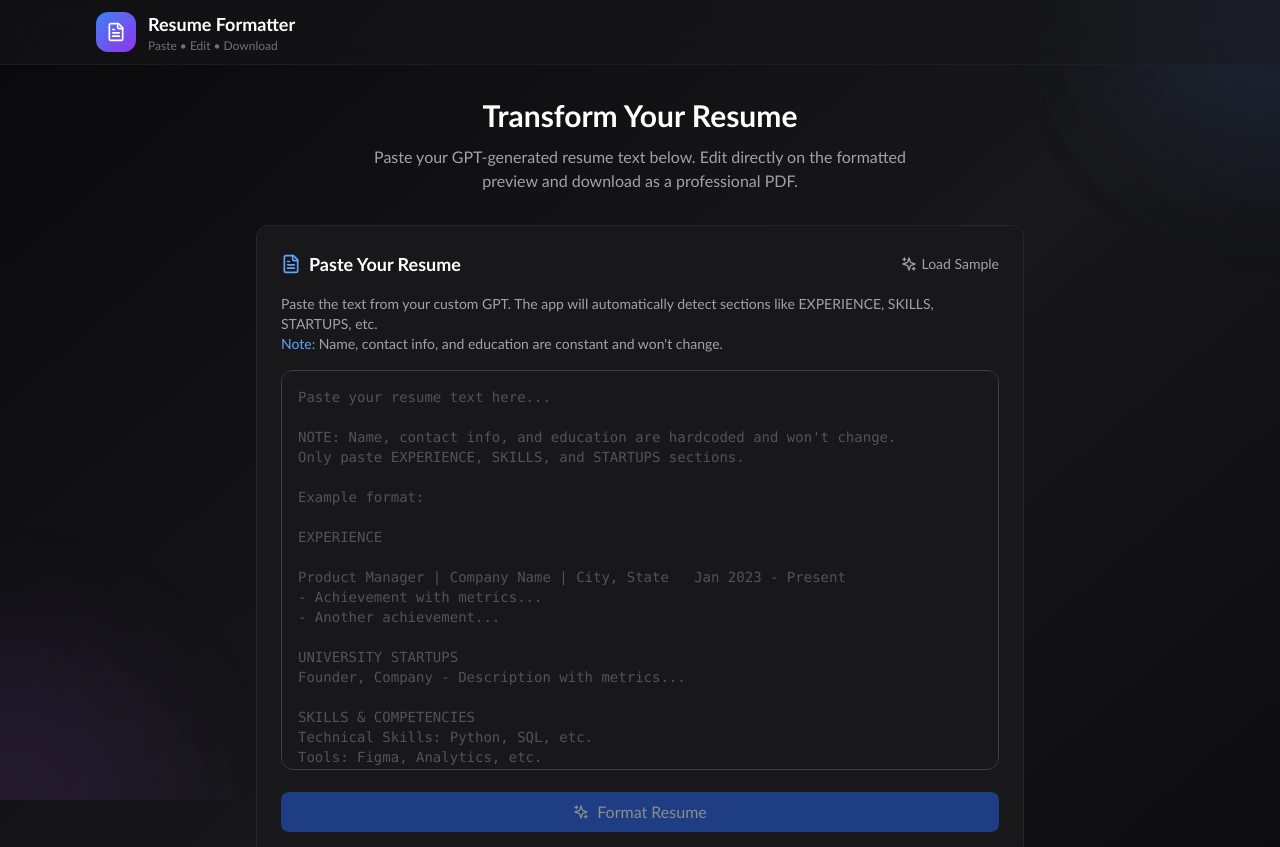
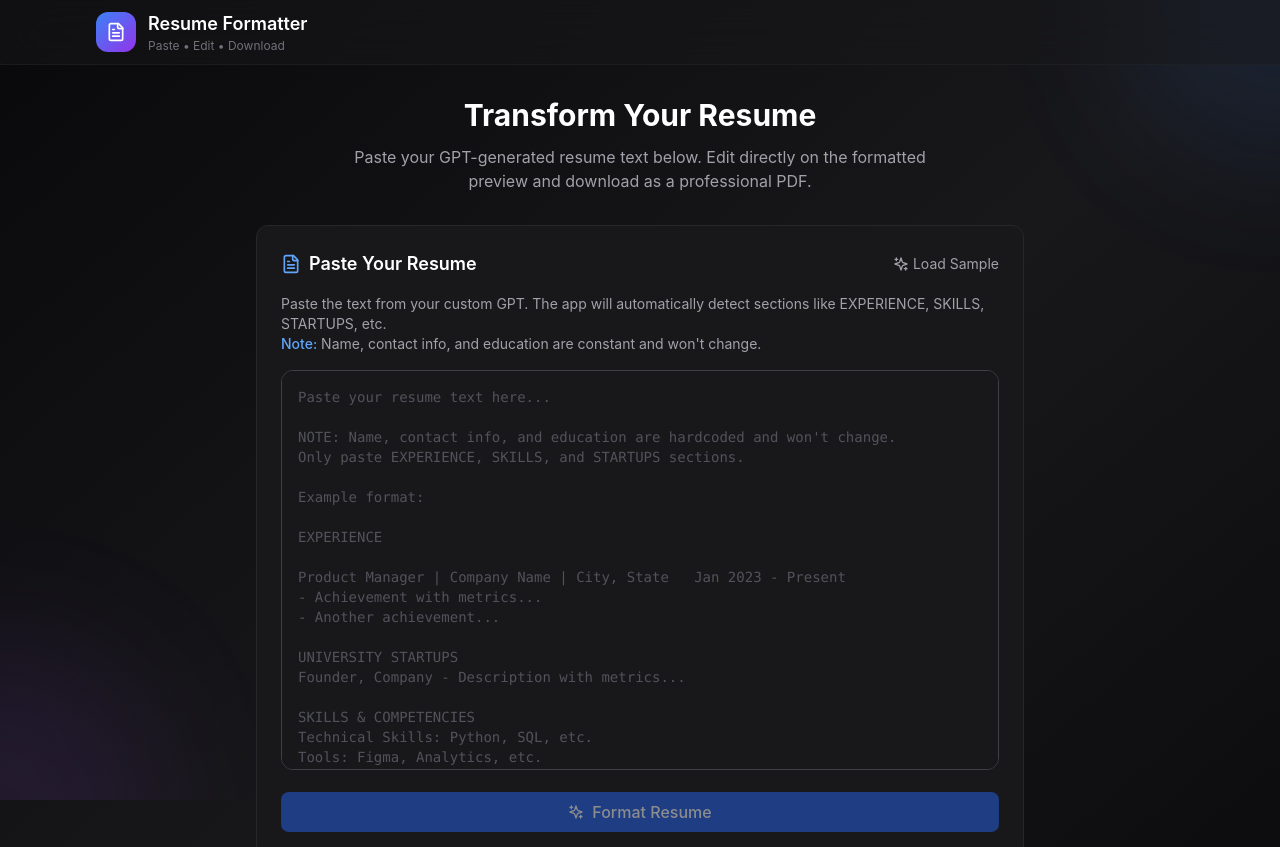
Before and after one commit to tharunkalluru/Resumeformat, a Next.js app in the folder resume-formatter/: page / in a window 1280 px wide. Shown: the top 847 px of the page. Built offline with nearby package versions, Linux system fonts and the light colour scheme.

Commit message:
Update UI styling: add Inter font, smooth scrolling, animations, and improved scrollbar

```diff
--- a/resume-formatter/app/globals.css
+++ b/resume-formatter/app/globals.css
@@ -3,10 +3,11 @@
 @tailwind utilities;
 
 :root {
-  --background: #0a0a0a;
+  --background: #09090b;
   --foreground: #fafafa;
   --card-bg: #141414;
   --border-color: #262626;
+  --font-inter: 'Inter', system-ui, sans-serif;
 
   /* Dynamic spacing variables - will be overridden by JS */
   --section-gap: 12px;
@@ -20,15 +21,87 @@
   margin: 0;
 }
 
+html {
+  scroll-behavior: smooth;
+}
+
 html, body {
   max-width: 100vw;
   overflow-x: hidden;
-  font-family: Calibri, 'Segoe UI', Arial, sans-serif;
+  font-family: var(--font-inter), system-ui, sans-serif;
 }
 
 body {
   background: var(--background);
   color: var(--foreground);
+  -webkit-font-smoothing: antialiased;
+  -moz-osx-font-smoothing: grayscale;
+}
+
+/* ========================================
+   UI COMPONENTS
+   ======================================== */
+
+/* Scrollbar styling */
+.scrollbar-thin {
+  scrollbar-width: thin;
+}
+
+.scrollbar-thin::-webkit-scrollbar {
+  width: 6px;
+  height: 6px;
+}
+
+.scrollbar-thin::-webkit-scrollbar-track {
+  background: transparent;
+}
+
+.scrollbar-thin::-webkit-scrollbar-thumb {
+  background: #3f3f46;
+  border-radius: 3px;
+}
+
+.scrollbar-thin::-webkit-scrollbar-thumb:hover {
+  background: #52525b;
+}
+
+/* Animation keyframes */
+@keyframes pulse-slow {
+  0%, 100% {
+    opacity: 0.5;
+  }
+  50% {
+    opacity: 0.8;
+  }
+}
+
+@keyframes float {
+  0%, 100% {
+    transform: translateY(0);
+  }
+  50% {
+    transform: translateY(-5px);
+  }
+}
+
+.animate-pulse-slow {
+  animation: pulse-slow 4s ease-in-out infinite;
+}
+
+.animate-float {
+  animation: float 3s ease-in-out infinite;
+}
+
+/* Selection styling */
+::selection {
+  background: rgba(99, 102, 241, 0.3);
+  color: #fff;
+}
+
+/* Focus visible styling */
+:focus-visible {
+  outline: 2px solid rgba(99, 102, 241, 0.5);
+  outline-offset: 2px;
 }
 
 /* ========================================
```
